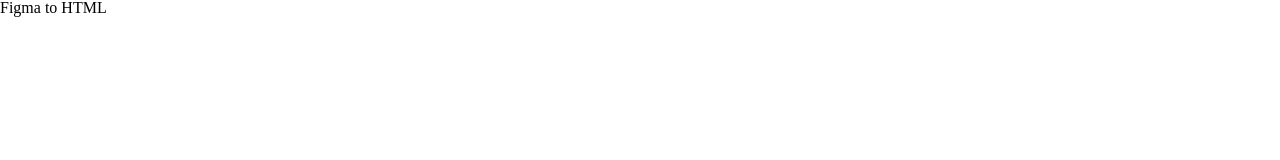
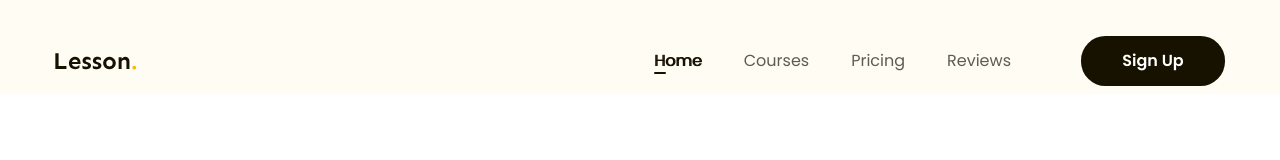
Before and after one commit to VanPhatTruong/Figma-to-html, a plain HTML site: page index.html in a window 1280 px wide. Shown: the top 160 px of the page. Drawn offline with Linux system fonts and the light colour scheme.

Commit message:
13.05 header

```diff
--- a/assets/css/style.css
+++ b/assets/css/style.css
@@ -7,4 +7,82 @@ html {
 /* khôi phục cỡ chữ mặc định tính theo rem */
 body {
   font-size: 1.6rem;
+  font-family: "Poppins", sans-serif;
 }
+/* common áp dụng cho cả web*/
+.btn {
+  display: inline-block;
+  padding: 0 16px;
+  line-height: 50px;
+  min-width: 118px;
+  color: #fff;
+  text-align: center;
+  font-size: 1.6rem;
+  font-style: normal;
+  font-weight: 600;
+  border-radius: 24.5px;
+  background: #171100;
+}
+a {
+  text-decoration: none;
+}
+.main-content {
+  margin-left: auto;
+  margin-right: auto;
+  width: 1170px;
+  max-width: calc(100% - 48px);
+}
+/* header */
+.header {
+  background: #fffcf4;
+}
+.header.fixed {
+  position: sticky;
+  top: -28px;
+}
+/* tđ class body-header là con class header */
+.header .body-header {
+  align-items: center;
+  padding: 36px 0 8px;
+  display: flex;
+}
+/* tác động vào thẻ ul là con class nav */
+.nav ul {
+  display: flex;
+}
+.nav {
+  margin-left: auto;
+}
+.nav a {
+  position: relative;
+  color: #5f5b53;
+  text-align: center;
+  /* qui đổi 1 rem =10px ở trên */
+  font-size: 1.6rem;
+  padding: 8px 21px;
+}
+.nav li.active a,
+.nav a:hover {
+  color: #171100;
+  text-shadow: 1px 0 0 currentColor;
+}
+.nav li.active a::after {
+  /* chỉnh dấu - */
+  position: absolute;
+  left: 21px;
+  bottom: 6px;
+  /* đổi từ inline */
+  display: block;
+  content: "";
+  width: 12px;
+  height: 2px;
+  flex-shrink: 0;
+  border-radius: 1px;
+  background: #171100;
+}
+.header .btn-sign-up {
+  min-width: 144px;
+}
+.header .action {
+  margin-left: 49px;
+}
--- a/index.html
+++ b/index.html
@@ -5,11 +5,41 @@
     <meta name="viewport" content="width=device-width, initial-scale=1.0" />
     <!-- reset css -->
     <link rel="stylesheet" href="./assets/css/reset.css" />
+    <!-- embed font -->
+    <link rel="preconnect" href="https://fonts.googleapis.com" />
+    <link rel="preconnect" href="https://fonts.gstatic.com" crossorigin />
+    <link
+      href="https://fonts.googleapis.com/css2?family=Poppins:ital,wght@0,100;0,200;0,300;0,400;0,500;0,600;0,700;0,800;0,900;1,100;1,200;1,300;1,400;1,500;1,600;1,700;1,800;1,900&family=Sen:wght@400..800&display=swap"
+      rel="stylesheet"
+    />
     <!-- style -->
     <link rel="stylesheet" href="./assets/css/style.css" />
     <title>Document</title>
   </head>
-  <body>
-    <h2>Figma to HTML</h2>
+  <body style="height: 10000px">
+    <!-- header -->
+    <header class="header fixed">
+      <div class="main-content">
+        <div class="body-header">
+          <!-- logo -->
+          <img src="./assets/img/Lesson..svg" alt="Lesson" class="logo" />
+          <!-- nav -->
+          <!-- nav.nav>ul>li*4>a{Home} -->
+          <nav class="nav">
+            <ul>
+              <li class="active"><a href="#!">Home</a></li>
+              <li><a href="">Courses</a></li>
+              <li><a href="">Pricing</a></li>
+              <li><a href="">Reviews</a></li>
+            </ul>
+          </nav>
+          <!-- btn action -->
+          <!-- .action>a.btn{Sign Up} -->
+          <div class="action">
+            <a href="" class="btn btn-sign-up">Sign Up</a>
+          </div>
+        </div>
+      </div>
+    </header>
   </body>
 </html>
```
Also changed, not shown: assets/img/Lesson..svg (added).
